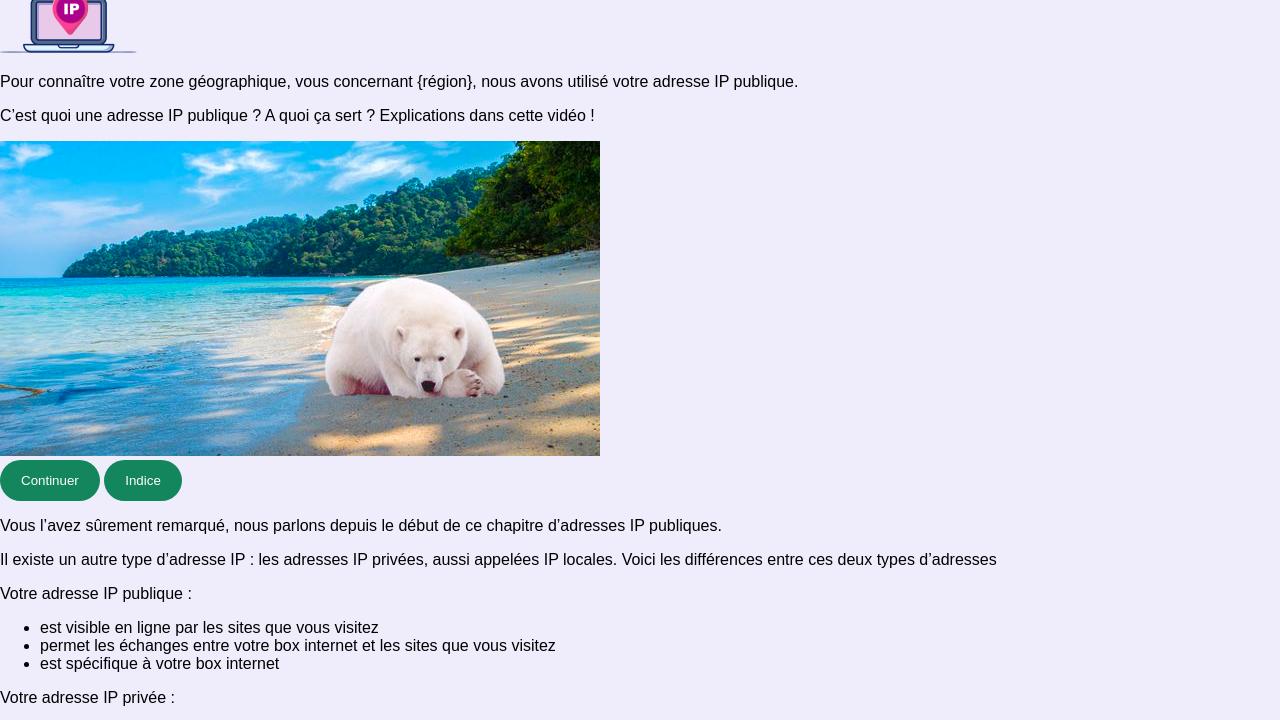
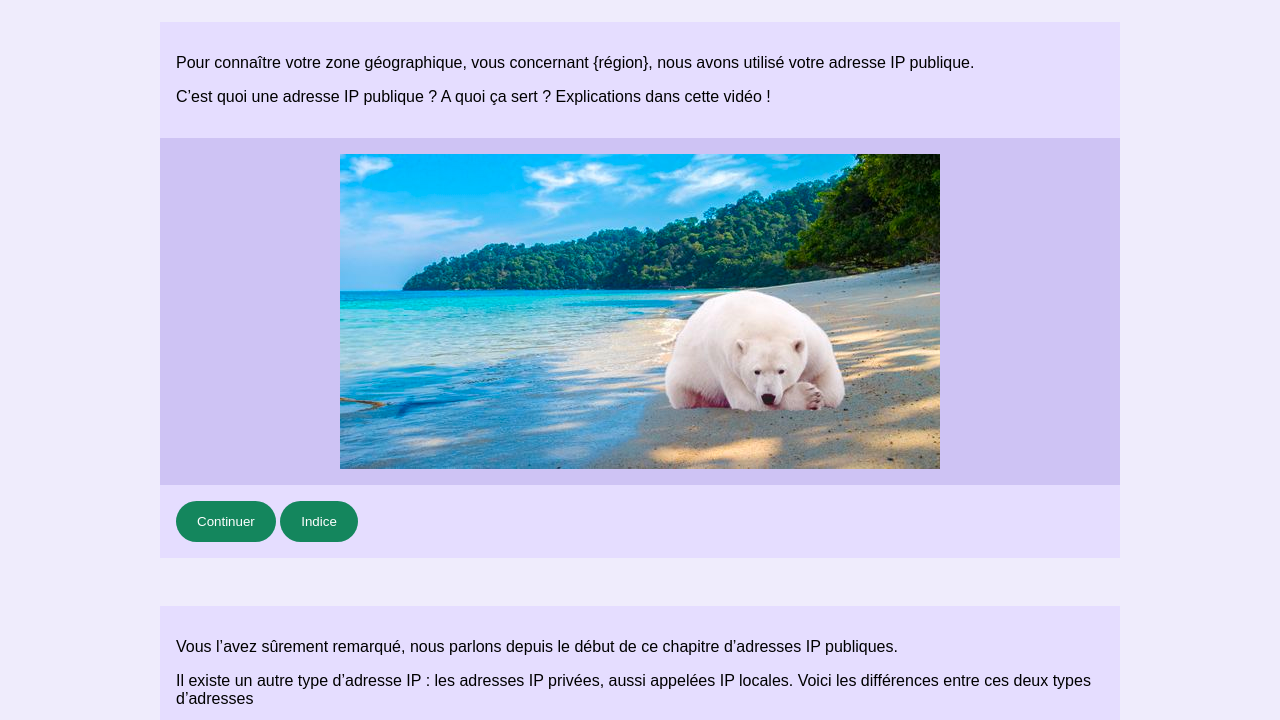
Before and after one commit to 1024pix/modulix-experimentations, a plain HTML site: page desktop-first/index.html in a window 1280 px wide. Shown: the part 90-810 px from the top of the page. Drawn offline with Linux system fonts and the light colour scheme.

Commit message:
wip desktop first

```diff
--- a/desktop-first/styles.css
+++ b/desktop-first/styles.css
@@ -0,0 +1,45 @@
+.module {
+  margin: 0 auto;
+  max-width: 960px;
+}
+
+.module__title {
+  display: flex;
+  align-items: center;
+  align-self: start;
+  padding: 1rem;
+}
+
+.module__content {
+  display: flex;
+  flex-direction: column;
+  gap: 3rem;
+}
+
+.grain .introduction,
+.grain .content__text,
+.grain .content__image,
+.grain .content__footer {
+  padding: 1rem;
+}
+
+.grain .introduction,
+.grain .content__footer {
+  background: #e5ddff;
+}
+
+.grain .content__image,
+.grain .content__text {
+  background: #cec3f4;
+}
+
+.grain .content__image img {
+  display: block;
+  margin: 0 auto;
+}
+
+@media (min-width <= 960px) {
+  .module__title {
+    flex-direction: row;
+  }
+}
--- a/mobile-first/styles.css
+++ b/mobile-first/styles.css
@@ -32,12 +32,12 @@
 
 .grain {
   margin: 0;
-  background: #cec3f4;
   width: 100%;
 }
 
 .grain .introduction,
 .grain .content__text,
+.grain .content__image,
 .grain .content__footer {
   padding: 1rem;
 }
@@ -45,7 +45,6 @@
 .grain .content__image {
   display: flex;
   justify-content: center;
-  padding: 1rem;
 }
 
 .grain .content__image img {
@@ -57,6 +56,11 @@
   background: #e5ddff;
 }
 
+.grain .content__image,
+.grain .content__text {
+  background: #cec3f4;
+}
+
 .grain .content__footer {
   display: flex;
   flex-direction: row;
```
